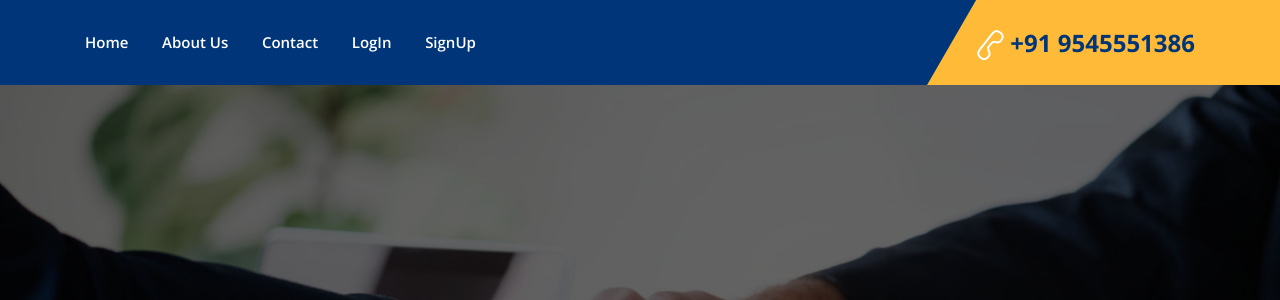
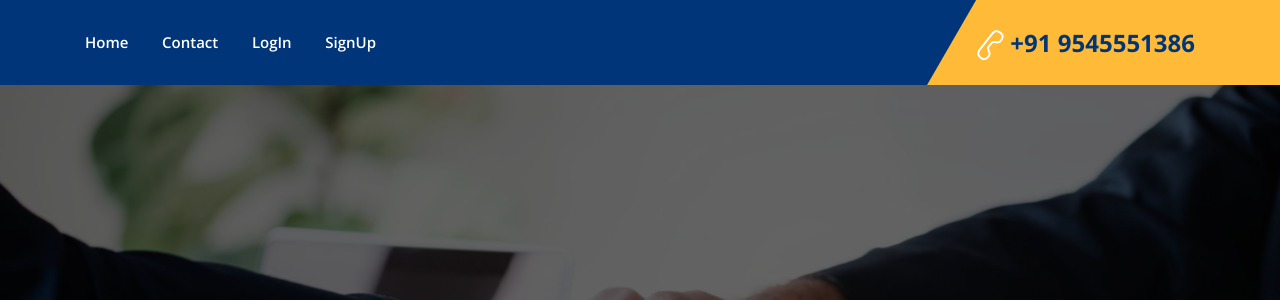
Before and after one commit to AshKiya/demobank, a PHP site: page /pintu/index.php in a window 1280 px wide. Shown: the top 300 px of the page. Run offline with PHP 8.4, Linux system fonts and the light colour scheme.

Commit message:
Update index.php

```diff
--- a/pintu/index.php
+++ b/pintu/index.php
@@ -56,7 +56,7 @@
                             <div class="classynav">
                                 <ul>
                                     <li><a href="index.php">Home</a></li>
-                                    <li><a href="about.php">About Us</a></li>
+
 
                                     <li><a href="contact.php">Contact</a></li>
                                     <li><a href="login.php">LogIn</a></li>
```
